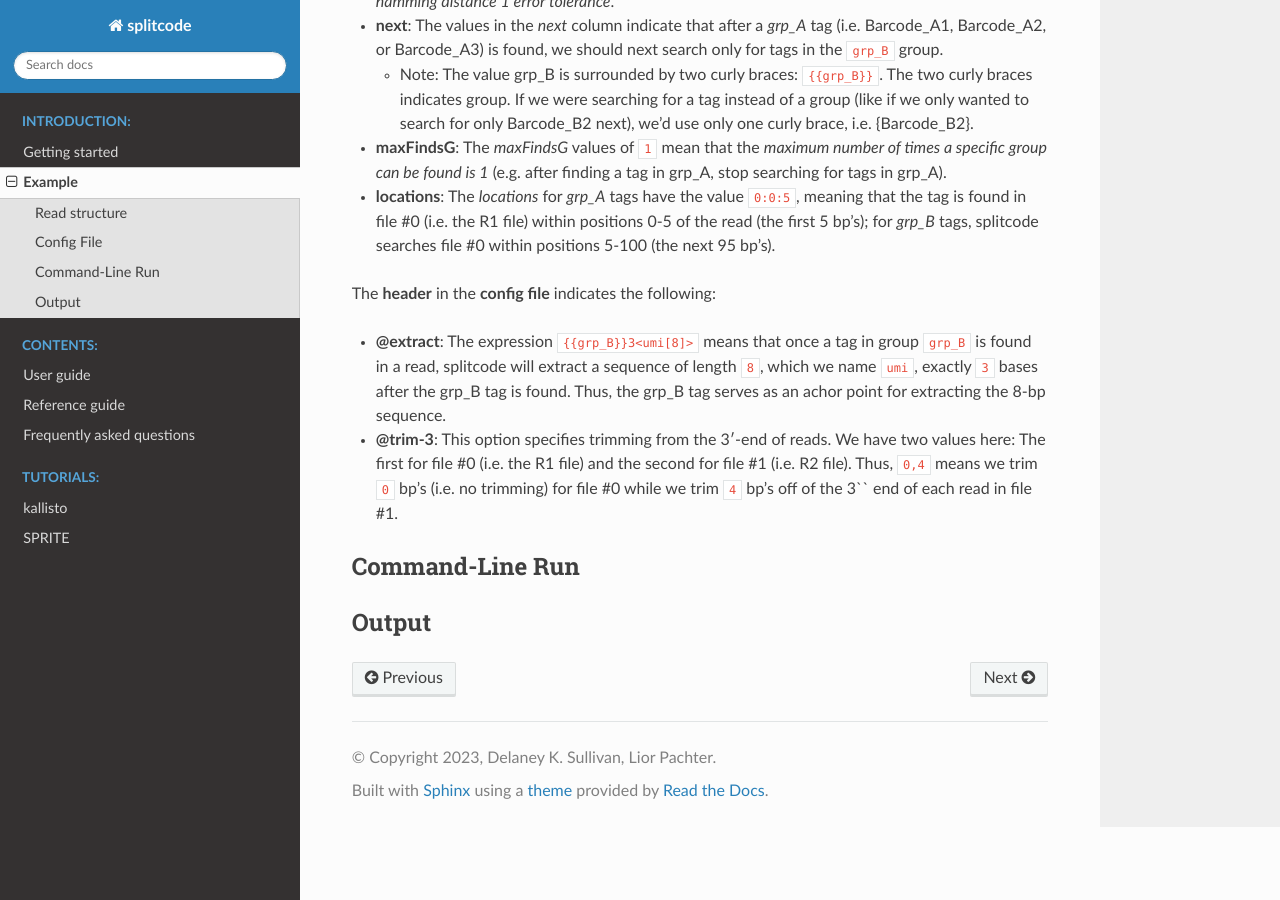
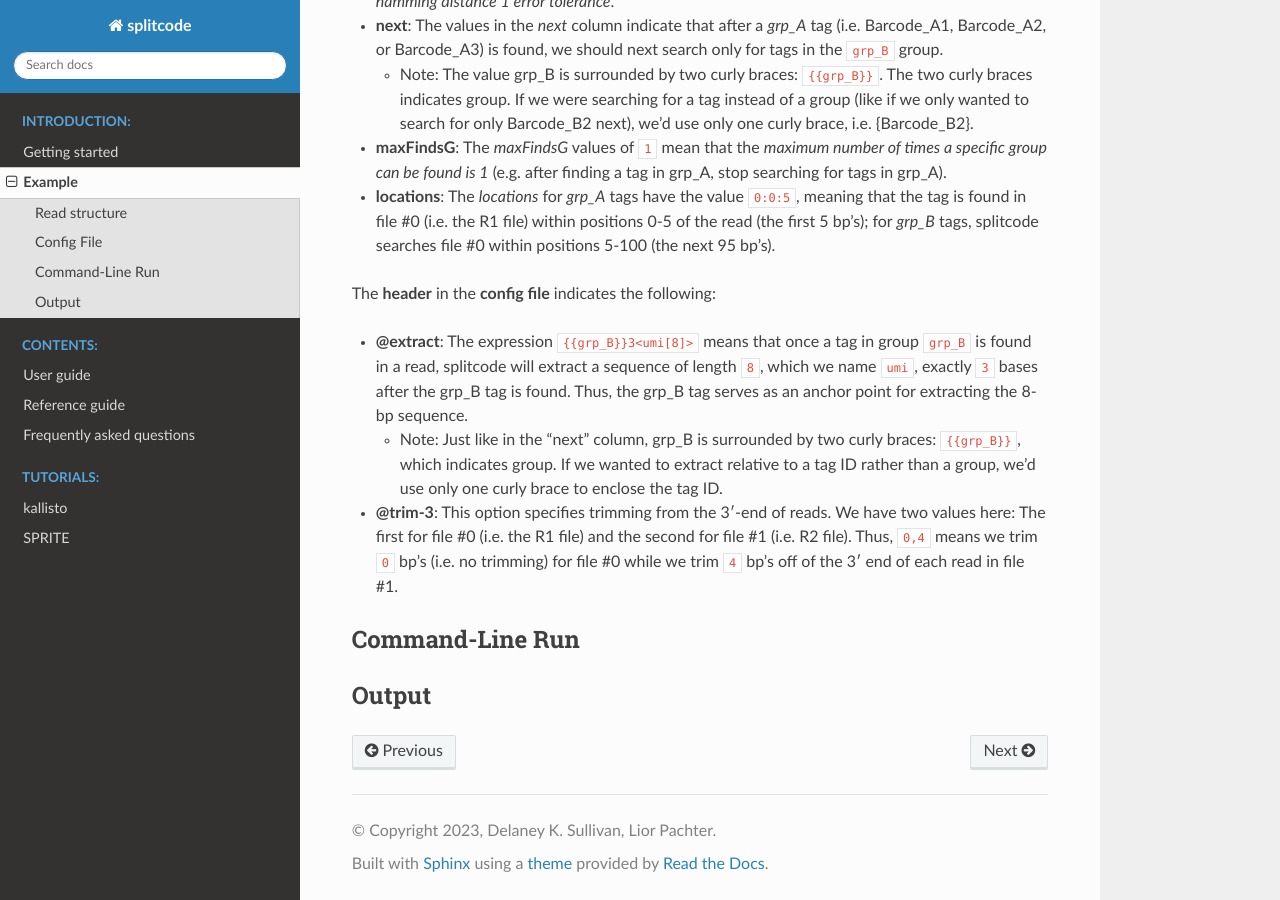
Before and after one commit to pachterlab/splitcode-tutorial, a Sphinx documentation site: the page built from docs/source/example.rst, in a window 1280 px wide and 900 px high, scrolled down 1171 px. Built offline with Sphinx 7.4.7 and the Read the Docs theme 2.0.0, drawn with Linux system fonts in a browser that asks for light colours.

Commit message:
update example

```diff
--- a/docs/source/example.rst
+++ b/docs/source/example.rst
@@ -28,8 +28,11 @@ The tab-delimited **table** in the **config file** indicates the following confi
 
 The **header** in the **config file** indicates the following:
 
-* **@extract**: The expression ``{{grp_B}}3<umi[8]>`` means that once a tag in group ``grp_B`` is found in a read, splitcode will extract a sequence of length ``8``, which we name ``umi``, exactly ``3`` bases after the grp_B tag is found. Thus, the grp_B tag serves as an achor point for extracting the 8-bp sequence.
-* **@trim-3**: This option specifies trimming from the 3′-end of reads. We have two values here: The first for file #0 (i.e. the R1 file) and the second for file #1 (i.e. R2 file). Thus, ``0,4`` means we trim ``0`` bp's (i.e. no trimming) for file #0 while we trim ``4`` bp's off of the 3`` end of each read in file #1.
+* **@extract**: The expression ``{{grp_B}}3<umi[8]>`` means that once a tag in group ``grp_B`` is found in a read, splitcode will extract a sequence of length ``8``, which we name ``umi``, exactly ``3`` bases after the grp_B tag is found. Thus, the grp_B tag serves as an anchor point for extracting the 8-bp sequence.
+
+  * Note: Just like in the "next" column, grp_B is surrounded by two curly braces: ``{{grp_B}}``, which indicates group. If we wanted to extract relative to a tag ID rather than a group, we'd use only one curly brace to enclose the tag ID.
+
+* **@trim-3**: This option specifies trimming from the 3′-end of reads. We have two values here: The first for file #0 (i.e. the R1 file) and the second for file #1 (i.e. R2 file). Thus, ``0,4`` means we trim ``0`` bp's (i.e. no trimming) for file #0 while we trim ``4`` bp's off of the 3′ end of each read in file #1.
 
 Command-Line Run
 ^^^^^^^^^^^^^^^^
```
